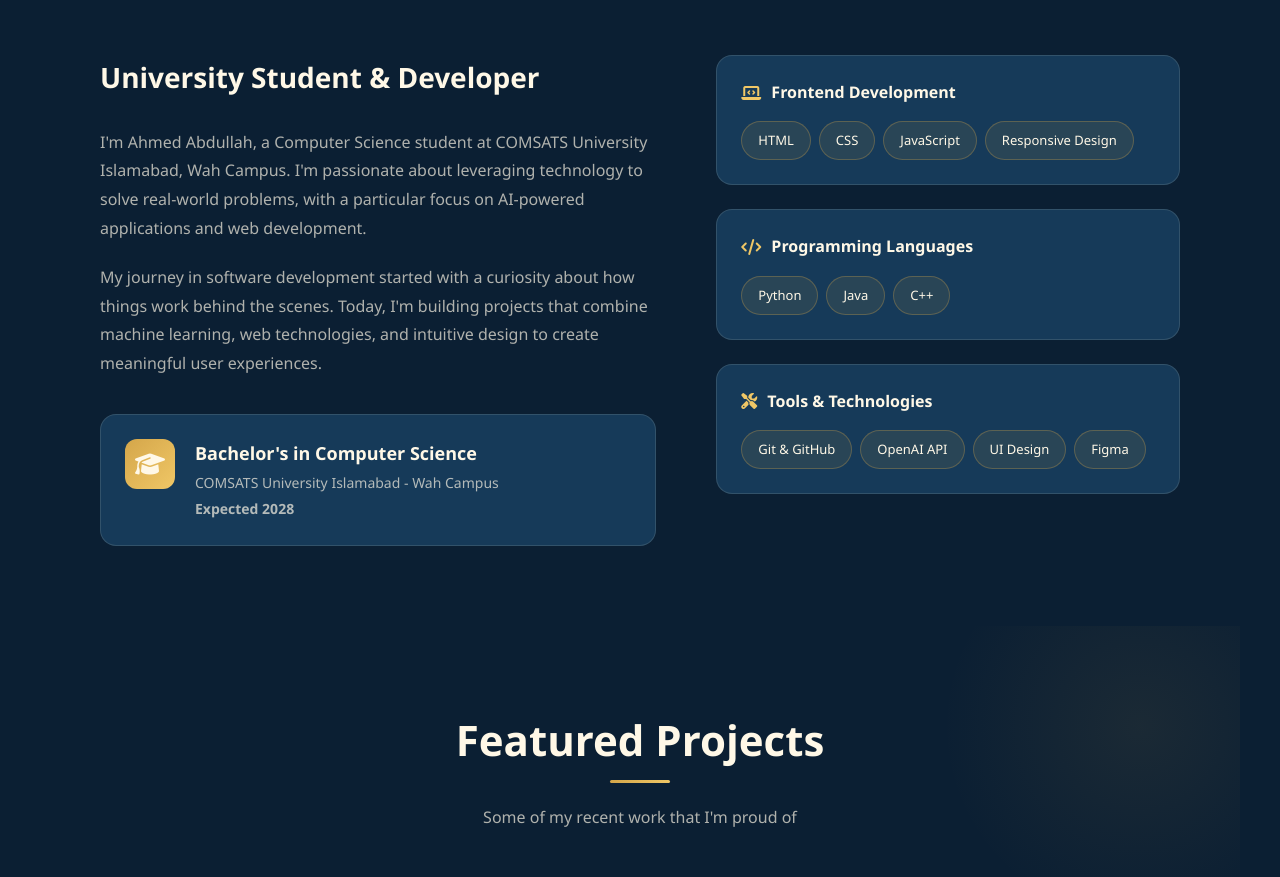
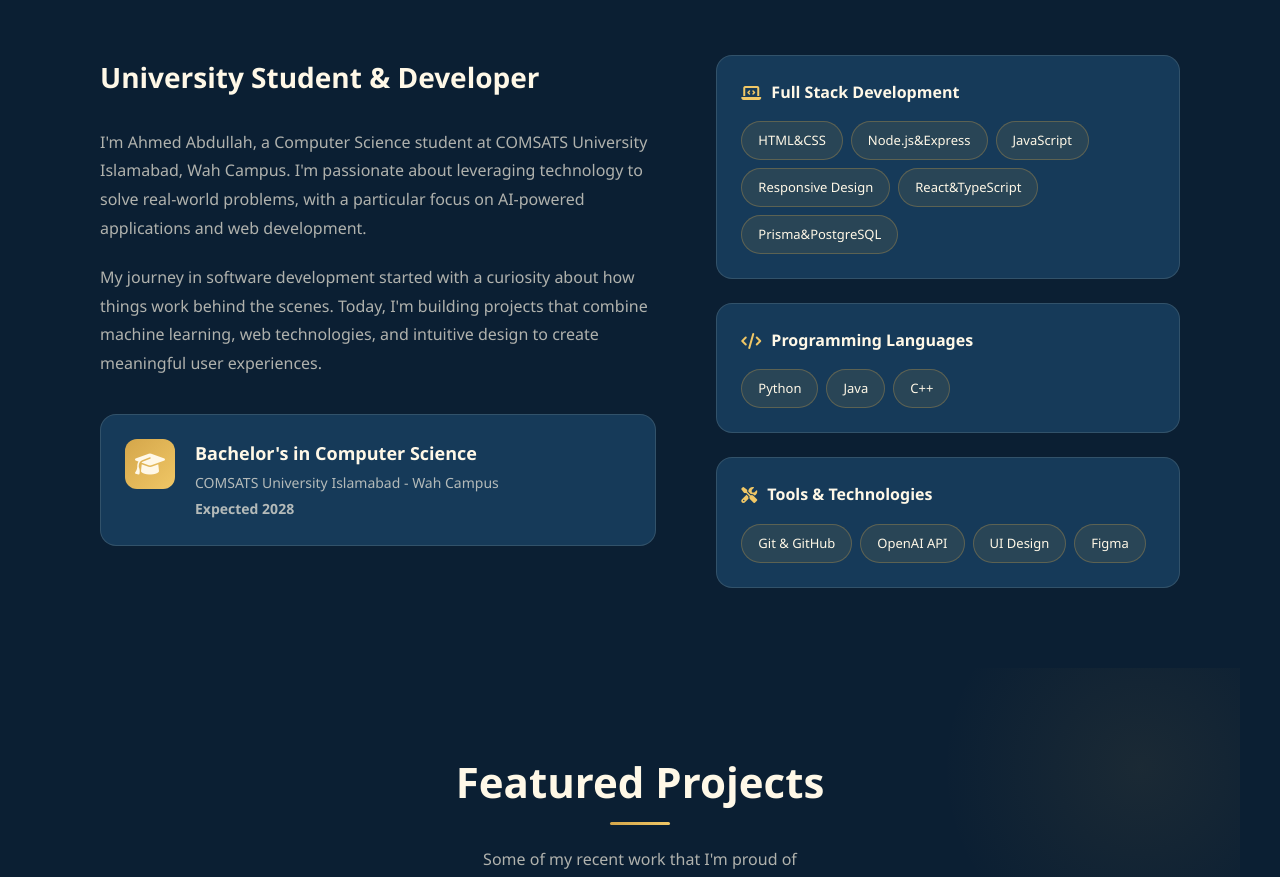
Before and after one commit to ahmed-abdullah-06/Portfolio, a plain HTML site: page index.html in a window 1280 px wide. Shown: the part 1040-1917 px from the top of the page. Drawn offline with Linux system fonts and the light colour scheme.

Commit message:
adding skills

```diff
--- a/index.html
+++ b/index.html
@@ -118,13 +118,16 @@
         <div class="about-skills">
           <div class="skill-group">
             <h4 class="skill-group-title">
-              <i class="fas fa-laptop-code"></i> Frontend Development
+              <i class="fas fa-laptop-code"></i> Full Stack Development
             </h4>
             <div class="skill-chips">
-              <span class="skill-chip">HTML</span>
-              <span class="skill-chip">CSS</span>
+              <span class="skill-chip">HTML&CSS</span>
+              <span class="skill-chip">Node.js&Express</span>
               <span class="skill-chip">JavaScript</span>
               <span class="skill-chip">Responsive Design</span>
+              <span class="skill-chip">React&TypeScript</span>
+              <span class="skill-chip">Prisma&PostgreSQL</span>
+
             </div>
           </div>
 
```
